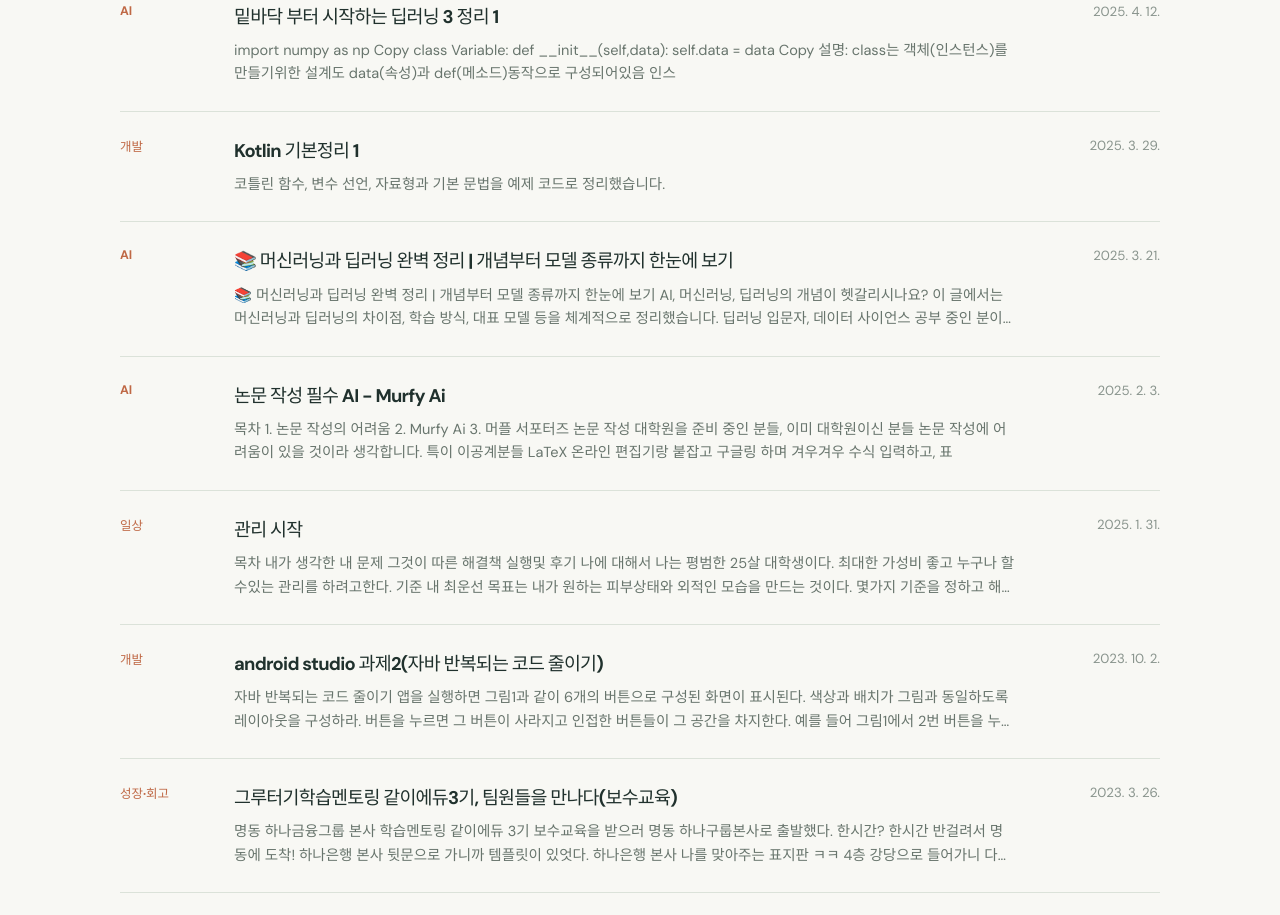
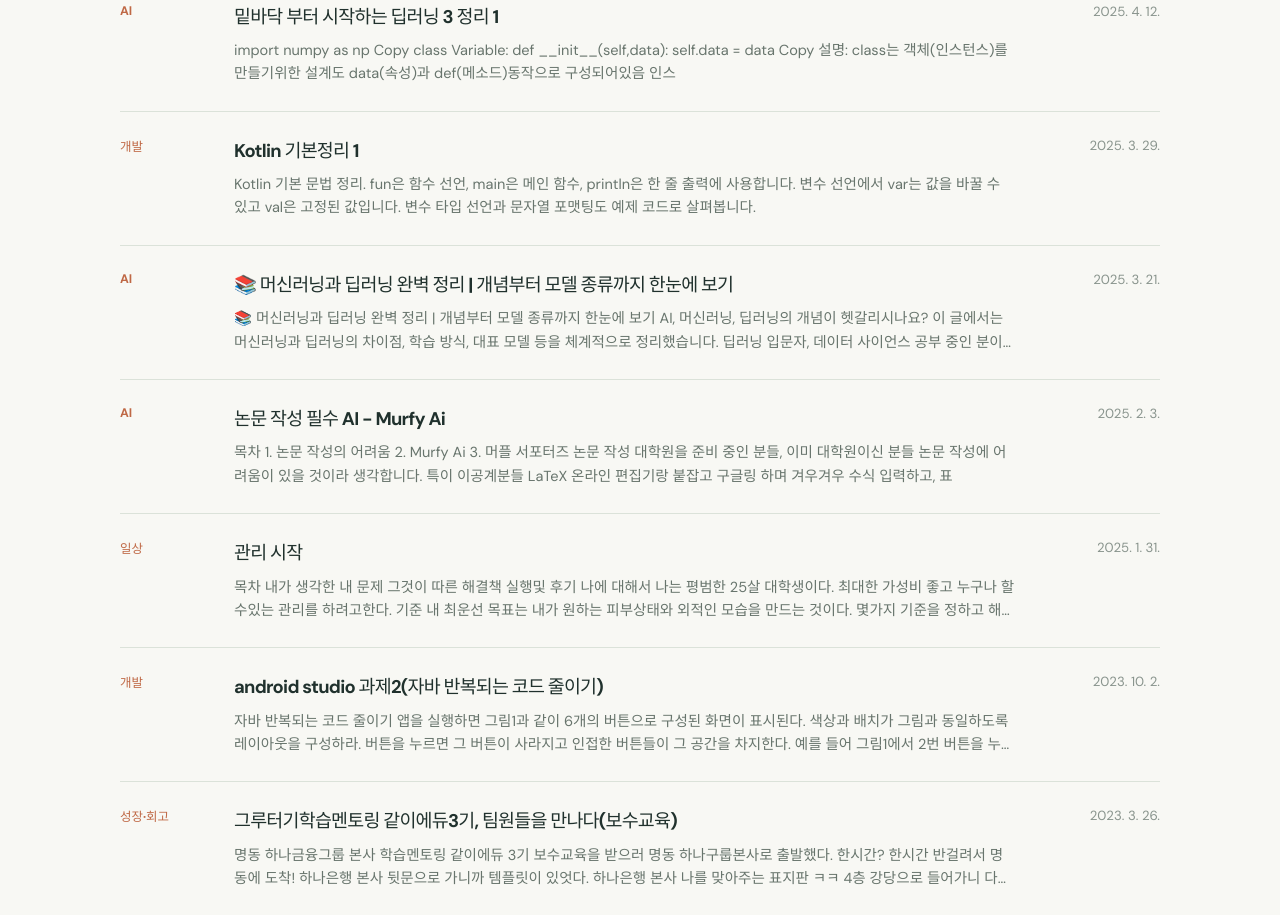
Before and after one commit to CodeBBakGoSu/CodeBBakGoSu.github.io, an Astro site: page / in a window 1280 px wide. Shown: the part 3611-4526 px from the top of the page. Built offline with nearby package versions, Linux system fonts and the light colour scheme; Astro itself is replaced by a stand-in of ours.

Commit message:
Complete Kotlin post description

```diff
--- a/src/content/posts/20.md
+++ b/src/content/posts/20.md
@@ -1,7 +1,7 @@
 ---
 title: Kotlin 기본정리 1
 pubDate: 2025-03-29
-description: 코틀린 함수, 변수 선언, 자료형과 기본 문법을 예제 코드로 정리했습니다.
+description: "Kotlin 기본 문법 정리. fun은 함수 선언, main은 메인 함수, println은 한 줄 출력에 사용합니다. 변수 선언에서 var는 값을 바꿀 수 있고 val은 고정된 값입니다. 변수 타입 선언과 문자열 포맷팅도 예제 코드로 살펴봅니다."
 category: 개발
 tags: []
 originalUrl: https://bbakgosu.tistory.com/20
```
